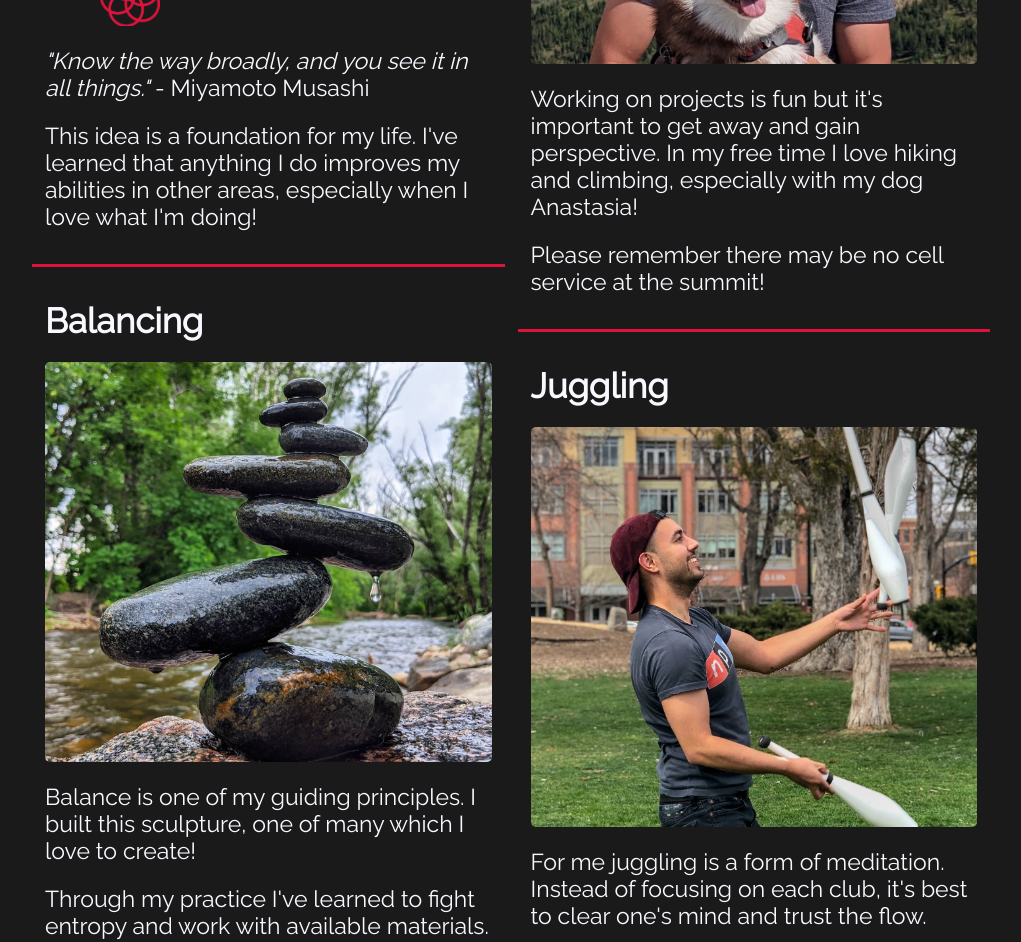
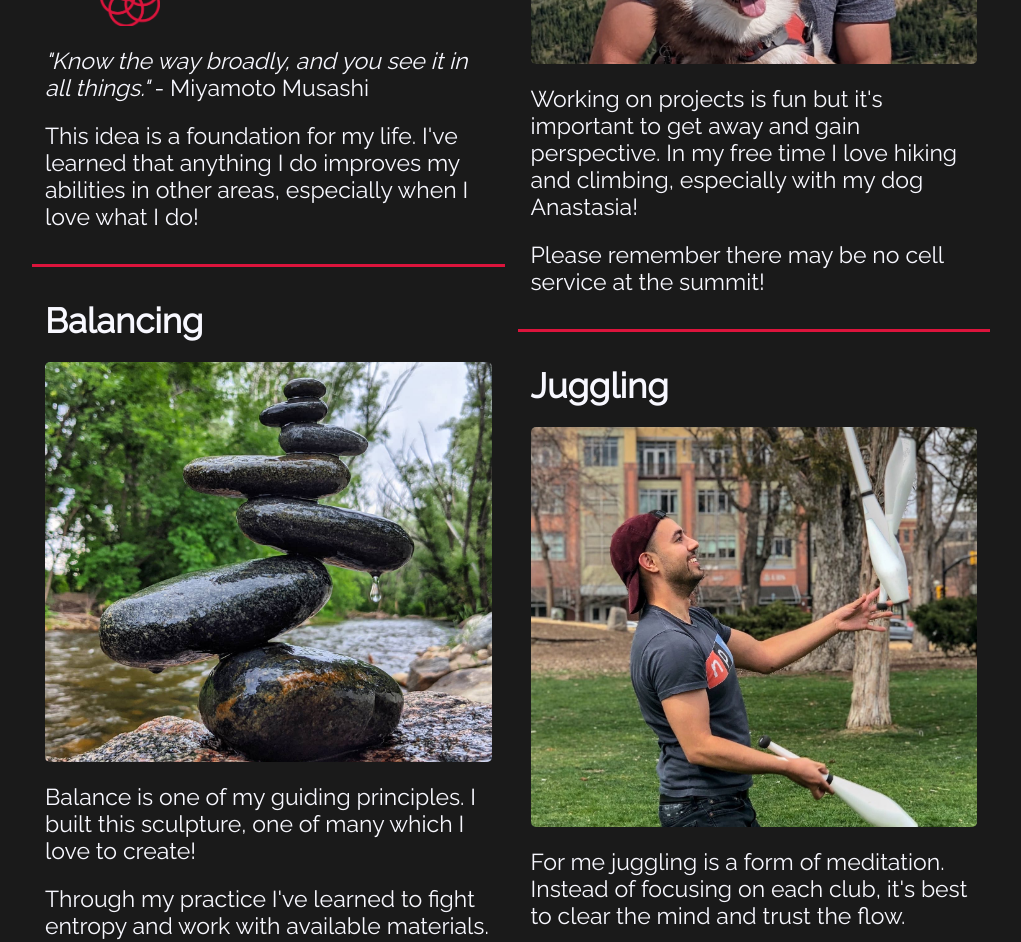
Before and after one commit to nicodes/nicodes-web, an Astro site: page /about in a window 1280 px wide. Shown: the part 620-1562 px from the top of the page, without its empty margins (129-1150 px from the left). Built offline with nearby package versions, Linux system fonts and the light colour scheme; Astro itself is replaced by a stand-in of ours.

Commit message:
update copy

```diff
--- a/src/pages/about/index.astro
+++ b/src/pages/about/index.astro
@@ -49,15 +49,16 @@ import guitarImg from "../../assets/photos/guitar.jpg";
         />
 
         <p>
-          <span class={styles.musashiQutote}
-            >"Know the way broadly, and you see it in all things."</span
-          > - Miyamoto Musashi
+          <span class={styles.musashiQutote}>
+            "Know the way broadly, and you see it in all things."
+          </span>
+          - Miyamoto Musashi
         </p>
 
         <p>
           This idea is a foundation for my life. I've learned that anything I do
-          improves my abilities in other areas, especially when I love what I'm
-          doing!
+          improves my abilities in other areas, especially when I love what I
+          do!
         </p>
       </Section>
 
@@ -146,7 +147,7 @@ import guitarImg from "../../assets/photos/guitar.jpg";
 
         <p>
           For me juggling is a form of meditation. Instead of focusing on each
-          club, it's best to clear one's mind and trust the flow.
+          club, it's best to clear the mind and trust the flow.
         </p>
 
         <p>
```
